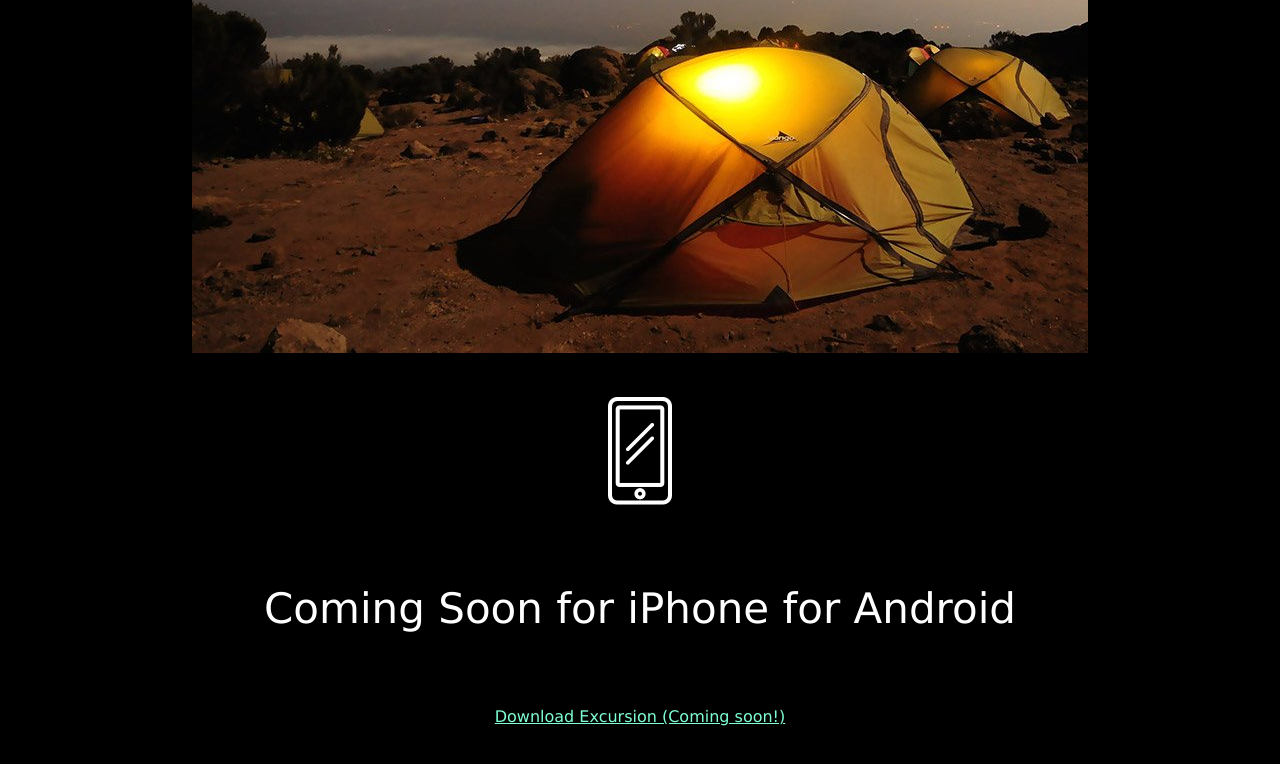
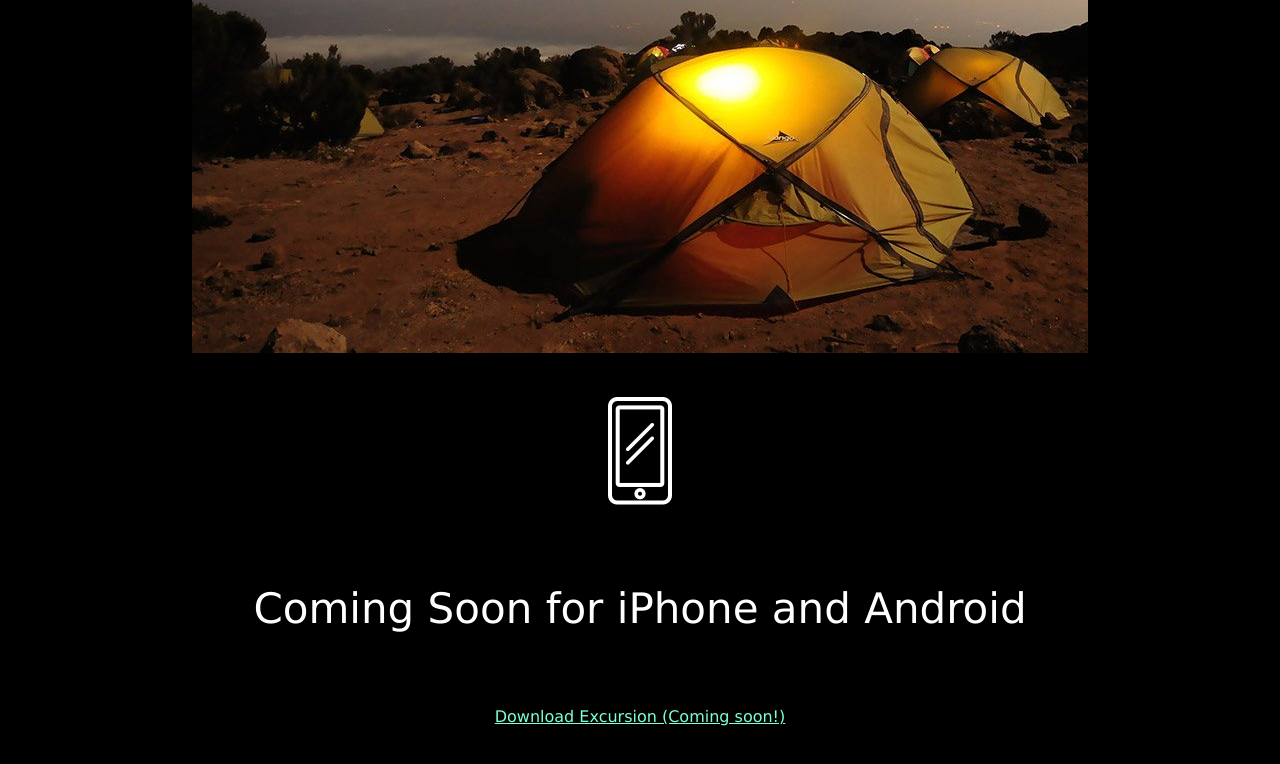
Before and after one commit to TechnoMom/excursion, a plain HTML site: page index.html in a window 1280 px wide. Shown: the part 817-1581 px from the top of the page. Drawn offline with Linux system fonts and the light colour scheme.

Commit message:
Update index.html

```diff
--- a/index.html
+++ b/index.html
@@ -33,7 +33,7 @@
     </div>
 
     <div class="text">
-        <h2>Coming Soon for iPhone for Android</h2>
+        <h2>Coming Soon for iPhone and Android</h2>
     </div>
 
     <div class="link">
```
